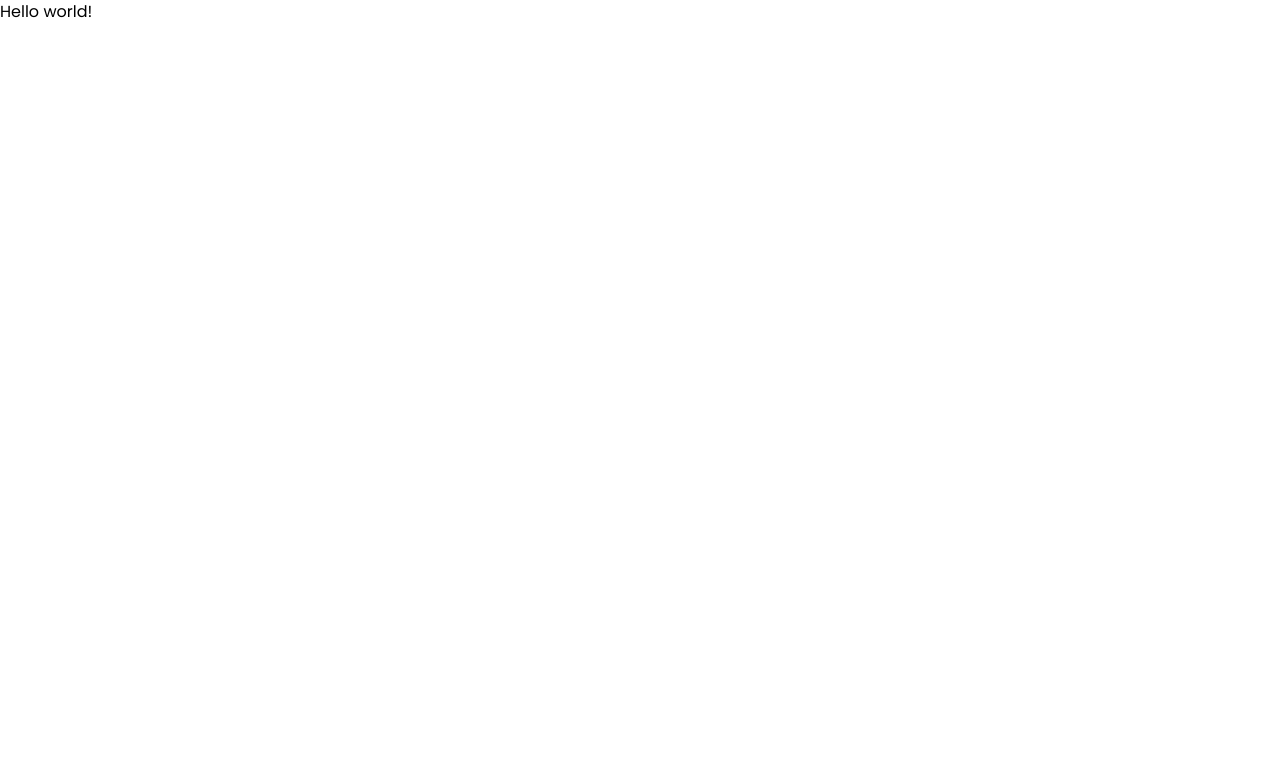
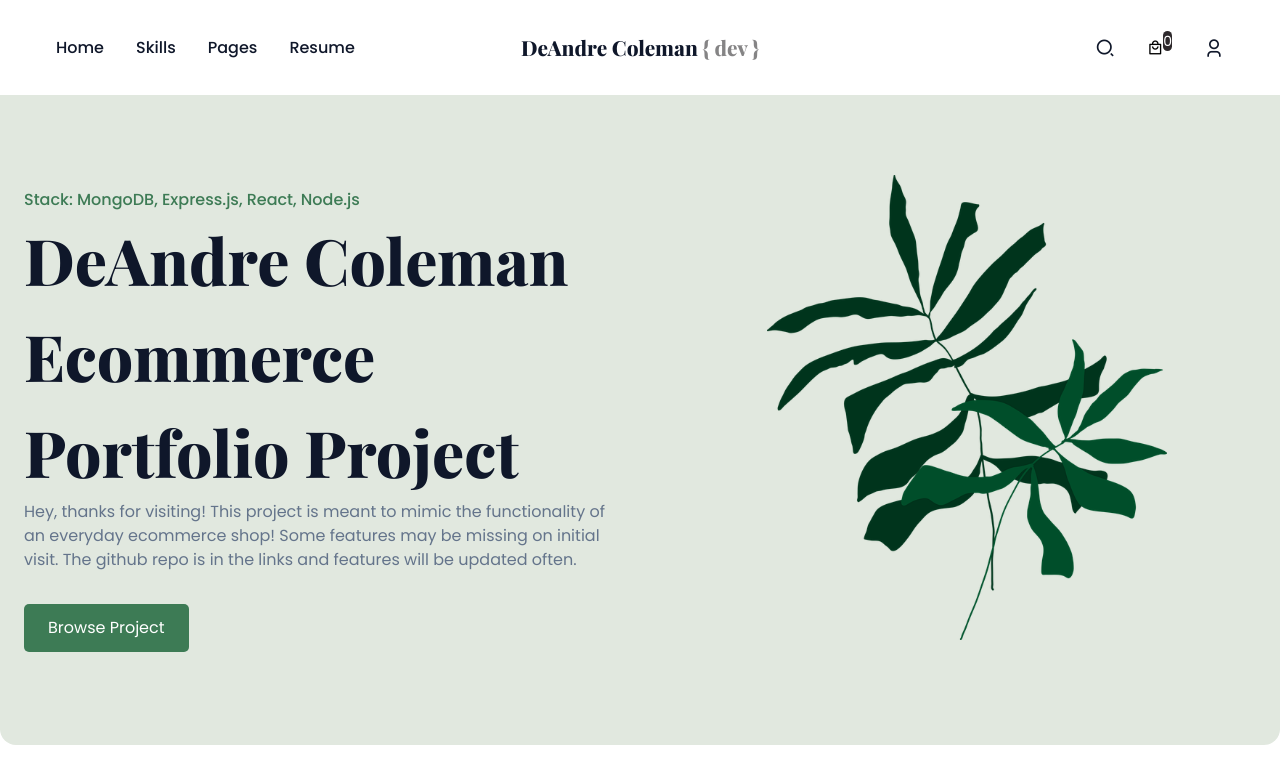
Before and after one commit to ColeDre/ecommerce-portfolio-project, a React (Vite) app in the folder client/: page / in a window 1280 px wide. Shown: the top 784 px of the page. Built offline with nearby package versions, Linux system fonts and the light colour scheme.

Commit message:
Initial landing page setup

```diff
--- a/client/src/App.jsx
+++ b/client/src/App.jsx
@@ -1,7 +1,11 @@
+import { Outlet } from "react-router-dom"
+import Navbar from "./components/Navbar"
+
 function App() {
   return (
     <>
-      <h1 className='text-5xl text-red-700'>Test TailWind</h1>
+      <Navbar />
+      <Outlet/>
     </>
   )
 }
--- /dev/null
+++ b/client/src/components/Navbar.jsx
@@ -0,0 +1,46 @@
+import React from "react"
+import { Link } from "react-router-dom"
+
+const Navbar = () => {
+  return (
+    <header className="fixed-nav-bar w-nav">
+      <nav className="max-w-screen-2xl mx-auto px-4 justify-between">
+        <ul className="nav__links">
+          {/* TODO: reformat to map */}
+          <li className="link"><Link to="/">Home</Link></li>
+          <li className="link"><Link to="/skills">Skills</Link></li>
+          <li className="link"><Link to="/">Pages</Link></li>
+          <li className="link"><Link to="/">Resume</Link></li>
+          {/* add a component to show experience */}
+        </ul>
+
+        {/* logo */}
+        <div className="nav__logo">
+          <Link to='/'>DeAndre Coleman <span>&#123; dev &#125;</span></Link>
+        </div>
+
+        <div className="nav__icons relative">
+          <span>
+            <Link to='/search'>
+              <i className="ri-search-2-line"></i>
+            </Link>
+          </span>
+          <span>
+            <button className="hover:text-primary">
+              <i className="ri-shopping-bag-4-line"></i>
+              {/* want this alert to not display if cart is empty | TODO: padding not being applied to <sup> */}
+              <sup className="text-sm inline-block px-1.5 text-white bg-accent rounded-full text-center">0</sup>
+            </button>
+          </span>
+          <span>
+            <Link to="login">
+              <i className="ri-user-3-line"></i>
+            </Link>
+          </span>
+        </div>
+      </nav>
+    </header>
+  )
+}
+
+export default Navbar
--- /dev/null
+++ b/client/src/pages/home/Banner.jsx
@@ -0,0 +1,23 @@
+import React from 'react'
+import { Link } from 'react-router-dom'
+import bannerImg from '../../assets/header.png'
+
+const Banner = () => {
+  // include github <a> in h1
+  return (
+    <div className='section__container header__container'>
+      <div className='header__content'>
+        <h4>Stack: MongoDB, Express.js, React, Node.js</h4>
+        <h1>DeAndre Coleman Ecommerce Portfolio Project</h1>
+        {/* <p>Stack: MongoDB, Express.js, React, Node.js</p> */}
+        <p>Hey, thanks for visiting! This project is meant to mimic the functionality of an everyday ecommerce shop! Some features may be missing on initial visit. The github repo is in the links and features will be updated often.</p>
+        <button className='btn'><Link to='/shop'>Browse Project</Link></button>
+      </div>
+      <div className='header__image'>
+        <img src={bannerImg} alt='banner img'/>
+      </div>
+    </div>
+  )
+}
+
+export default Banner
--- /dev/null
+++ b/client/src/pages/home/Home.jsx
@@ -0,0 +1,12 @@
+import React from 'react'
+import Banner from './Banner'
+
+const Home = () => {
+  return (
+    <>
+      <Banner />
+    </>
+  )
+}
+
+export default Home
```
Also changed, not shown: client/src/routers/router.jsx (+11 -5 lines), client/src/assets/header.png (added).
